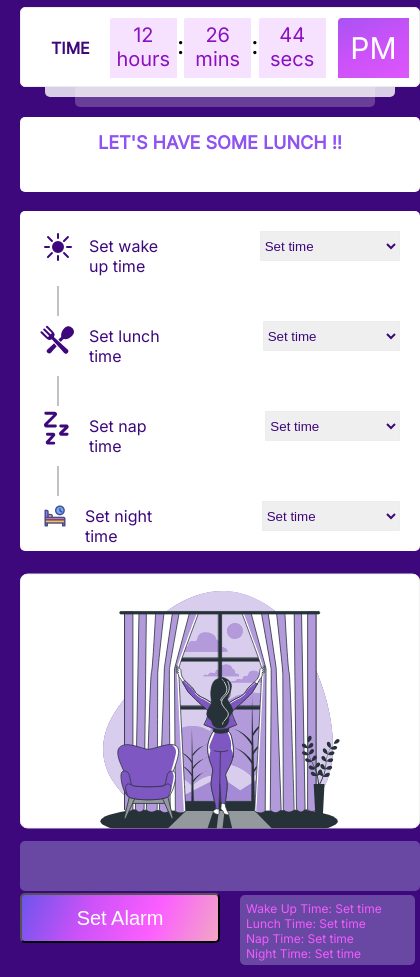
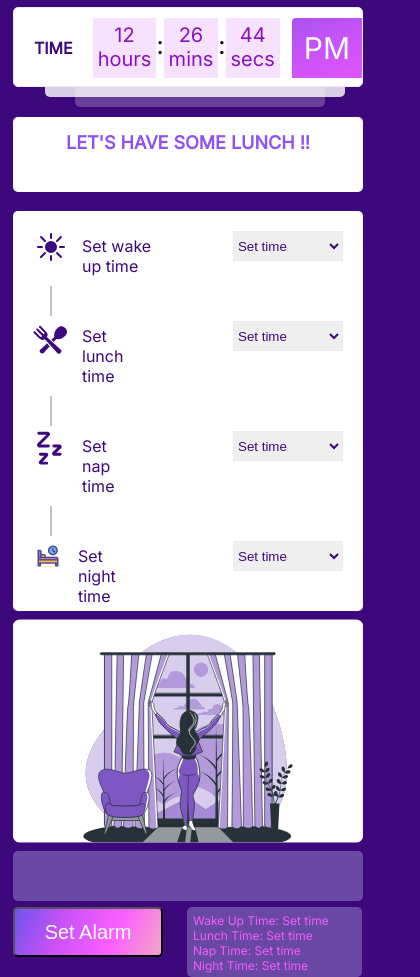
Before and after one commit to Basu0807/Project-4, a plain HTML site: page index.html in a window 390 px wide. Shown: the part 83-1060 px from the top of the page, 420 px wide, since content can reach past the window. Drawn offline with Linux system fonts and the light colour scheme.

Commit message:
style changed

```diff
--- a/index.html
+++ b/index.html
@@ -184,9 +184,9 @@
             <div class="timebox1"></div>
             <div class="timebox2"></div>
 
-            <div class= "display">GRAB SOME HEALTHY BREAKFAST!!!</div>
+            <div class= "display"></div>
 
-            <img src="./Component 30 – 1.svg" alt="image" class="displayimage">
+           <div class="image1"> <img src="./Component 30 – 1.svg" alt="image" class="displayimage"> </div>
 
             <!-- <div class="footerline">Note: Go to Artboard 3(Assets) to see all the assets used in this project</div> -->
 
--- a/index.js
+++ b/index.js
@@ -29,19 +29,21 @@ function getTime(){
 
     let msg1= document.querySelectorAll(".display")
 
+
     let newtime= new Date()
     let hh= newtime.getHours();
+
 
     if( hh>=12 && hh<15){
       msg1[0].innerText = "LET'S HAVE SOME LUNCH !!"
       }
-   else if(hh>= 16 && hh < 20){
+   else if(hh>= 16 && hh<20){
       msg1[0].innerText = "STOP YAWNING, GET SOME TEA.. ITS JUST EVENING!"
   }
-   else if(hh >= 20 && hh < 6){
+   else if(hh>= 20 && hh<=23){
       msg1[0].innerText = "CLOSE YOUR EYES AND GO TO SLEEP"
   }
-  else if(hh=0){
+  else if(hh>=0 && hh<6){
     msg1[0].innerText = "CLOSE YOUR EYES AND GO TO SLEEP"
 }
   else if(hh>=6 && hh<12){
@@ -67,12 +69,15 @@ function execute(){
    document.getElementById("txtval1").innerText = output1
 
    let msg2=document.querySelectorAll(".message")
-   let picture=document.querySelectorAll(".displayimage")
+   let picture=document.querySelector(".image1")
+   let new1 = picture.querySelector(".displayimage")
+
+
 
 
     if(parseInt(drop1.value)==hour){
     msg2[0].innerHTML="GOOD MORNING!! WAKEUP!!"
-    picture[0].src="./Component 30 – 1.svg"}
+    new1.src="./Component 30 – 1.svg"}
 
 
 
@@ -82,7 +87,7 @@ function execute(){
 
     if(parseInt(drop2.value)==hour){
     msg2[0].innerHTML="GOOD AFTERNOON!! TAKE SOME SLEEP!!"
-    picture[0].src="./afternoon.svg"}
+    new1.src="./afternoon.svg"}
 
     let drop3 = document.getElementsByClassName("time")[2]
     let output3 = drop3.options[drop3.selectedIndex].innerText
@@ -90,7 +95,7 @@ function execute(){
 
     if(parseInt(drop3.value)==hour){
     msg2[0].innerHTML="GOOD EVENING!!"
-    picture[0].src="./goodeveningtea.png"}
+    new1.src="./goodeveningtea.png"}
 
     let drop4 = document.getElementsByClassName("time")[3]
     let output4 = drop4.options[drop4.selectedIndex].innerText
@@ -98,7 +103,7 @@ function execute(){
 
     if(parseInt(drop4.value)==hour){
     msg2[0].innerHTML="GOOD NIGHT!!"
-    picture[0].src="./Group 5194.png"}
+    new1.src="./Group 5194.png"}
 }
 
 // if (hours > 12) {
--- a/styles.css
+++ b/styles.css
@@ -110,7 +110,7 @@ body {
 
 .timebox {
   height: 80px;
-  width: 460px;
+  width: 440px;
   padding: 10px;
   position: relative;
   top: 30px;
@@ -158,9 +158,9 @@ body {
   border-radius: 5px;
   background-color: #ffffff;
   opacity: 80%;
-  position: absolute;
-  top: 70px;
-  right: 170px;
+  position: relative;
+  bottom: 7px;
+  left: 50px;
   z-index: 2;
 }
 .timebox2 {
@@ -169,9 +169,9 @@ body {
   border-radius: 5px;
   background-color: #ffffff;
   opacity: 22%;
-  position: absolute;
-  top: 80px;
-  right: 200px;
+  position: relative;
+    bottom: 45px;
+    left: 95px;
   z-index: 1;
 }
 
@@ -179,22 +179,22 @@ body {
   background-color: #ffffff;
   color: #8e53f0;
   height: 75px;
-  width: 450px;
+  width: 440px;
   font-size: 22px;
   font-weight: bold;
   padding: 15px;
   text-align: center;
   position: relative;
-  top: 60px;
+  bottom: 10px;
   left: 20px;
   border-radius: 5px;
 }
 
 .displayimage {
   height: 300px;
-  width: 460px;
+  width: 440px;
   position: relative;
-  top: 75px;
+  top: 8px;
   left: 20px;
 }
 
@@ -212,7 +212,7 @@ body {
   }
 
   .clocklogo {
-    position: relative;
+    position:relative;
     right: 2px;
 
   }
@@ -220,15 +220,15 @@ body {
   .timebox {
     position: absolute;
     top: 90px;
-    left: 20px;
-    width: 400px;
+    left: 13px;
+    width: 350px;
     display: flex;
     justify-content: center;
   }
 
   .timebox1 {
     position: absolute;
-    width: 350px;
+    width: 300px;
     top: 130px;
     left: 45px;
   }
@@ -236,39 +236,41 @@ body {
     position: absolute;
     top: 140px;
     left: 75px;
-    width: 300px;
+    width: 250px;
   }
   .display {
-    width: 400px;
+    width: 350px;
      font-size: 18px;
     position: absolute;
     top: 200px;
+    left: 13px;
   }
   .settime {
     position: relative;
     top: 180px;
-    left: 20px;
-    width: 400px;
-    height: 340px;
+    left: 13px;
+    width: 350px;
+    height: 400px;
   }
 
   .displayimage {
-    width: 400px;
+    width: 350px;
     position: relative;
-    top: 50px;
+    top: 20px;
+    left: 13px;
   }
   .message {
-    width: 400px;
+    width: 350px;
     position: relative;
-    top: 460px;
-    left: 20px;
+    top: 410px;
+    left: 13px;
   }
 
   .setalarm {
-    width: 200px;
-    position: absolute;
-    top: 61rem;
-    left: 20px;
+    width: 150px;
+    position: relative;
+    top: 26rem;
+    left: 13px;
   }
 
   .timedetail {
@@ -277,15 +279,198 @@ body {
     font-size: 12px;
     padding: 6px;
     position: relative;
-    left: 240px;
-    top: 29rem;
+    left: 37px;
+    top: 26rem;
   }
 }
 
-@media (min-width: 500px) and (max-width: 900px)
+/* @media (min-width: 500px) and (max-width: 800px)
 {
+  .clocklogo {
 
-    .clocklogo {
+    left: 60px;
+    height: 50px;
+    width: 150px;
+
+  }
+
+  .settime {
+    height: 340px;
+    width: 420px;
+    position: relative;
+    left: 75px;
+  }
+
+  .routine {
+    display: flex;
+    color: #3d087b;
+  }
+
+  .timetext {
+    padding: 5px 80px 5px 15px;
+  }
+
+  .timetext1 {
+    padding: 5px 100px 5px 15px;
+  }
+  .timetext2 {
+    padding: 5px 113px 5px 15px;
+  }
+  .timetext3 {
+    padding: 5px 105px 5px 15px;
+  }
+
+  .time {
+    height: 30px;
+    width: 200px;
+    color: #3d087b;
+    text-decoration: none;
+    border: 1px solid #ededed;
+  }
+
+  .line {
+    width: 2px;
+    height: 30px;
+    background-color: #c2c2c2;
+    position: relative;
+    left: 12px;
+    margin: 5px;
+  }
+
+  .message {
+    height: 50px;
+    width: 420px;
+    position: relative;
+    left: 75px;
+  }
+
+  .alarmbox {
+    display: flex;
+  }
+
+  .setalarm {
+
+    width: 150px;
+
+    position: relative;
+    top: 10px;
+    left: 75px;
+
+  }
+
+  .timedetail {
+    height: 80px;
+    width: 200px;
+    background-color: #6948a3;
+    color: #f25cfe;
+    font-size: 13px;
+    padding: 10px;
+    border-radius: 5px;
+    position: relative;
+    left: 80px;
+    top: 9px;
+  }
+
+  .timebox {
+    height: 80px;
+    width: 300px;
+    padding: 10px;
+    position: relative;
+    top: 30px;
+    left: 20px;
+    display: flex;
+    justify-content: space-around;
+    background-color: #ffffff;
+    border: 1px solid #ededed;
+    border-radius: 5px;
+    z-index: 3;
+  }
+
+  .box {
+    color: #8a11bf;
+    background-image: url(./timeline.svg);
+    height: 60px;
+    width: 90px;
+    padding: 5px;
+    text-align: center;
+    font-size: 20px;
+  }
+  .box1 {
+    color: #3d087b;
+    font-weight: bold;
+    background-color: #ffffff;
+    padding: 20px;
+  }
+  .colon {
+    font-size: 25px;
+    margin-top: 12px;
+  }
+
+  .AM {
+    font-size: 30px;
+    padding: 12px;
+    color: #ffffff;
+    text-align: center;
+    margin-left: 12px;
+    background-image: url(./AM_svg.svg);
+  }
+
+  .timebox1 {
+    height: 50px;
+    width: 400px;
+    border-radius: 5px;
+    background-color: #ffffff;
+    opacity: 80%;
+    position: relative;
+    bottom: 7px;
+    left: 50px;
+    z-index: 2;
+  }
+  .timebox2 {
+    height: 50px;
+    width: 340px;
+    border-radius: 5px;
+    background-color: #ffffff;
+    opacity: 22%;
+    position: relative;
+      bottom: 45px;
+      left: 95px;
+    z-index: 1;
+  }
+
+  .display {
+    background-color: #ffffff;
+    color: #8e53f0;
+    height: 75px;
+    width: 440px;
+    font-size: 22px;
+    font-weight: bold;
+    padding: 15px;
+    text-align: center;
+    position: relative;
+    bottom: 10px;
+    left: 20px;
+    border-radius: 5px;
+  }
+
+  .displayimage {
+    height: 300px;
+    width: 440px;
+    position: relative;
+    top: 8px;
+    left: 20px;
+  }
+
+  .footerline {
+    position: absolute;
+    bottom: 15px;
+    right: 20px;
+    color: #b85ebf;
+  }
+
+} */
+
+    /* .clocklogo {
         left: 85px;
         position: relative;
     }
@@ -327,6 +512,7 @@ body {
     }
 
     .setalarm{
+      width: 200px;
         left: 110px;
     }
 
@@ -339,4 +525,8 @@ body {
 
       }
 
-}
+      .displayimage{
+        width: 300px;
+      }
+
+} */
```
